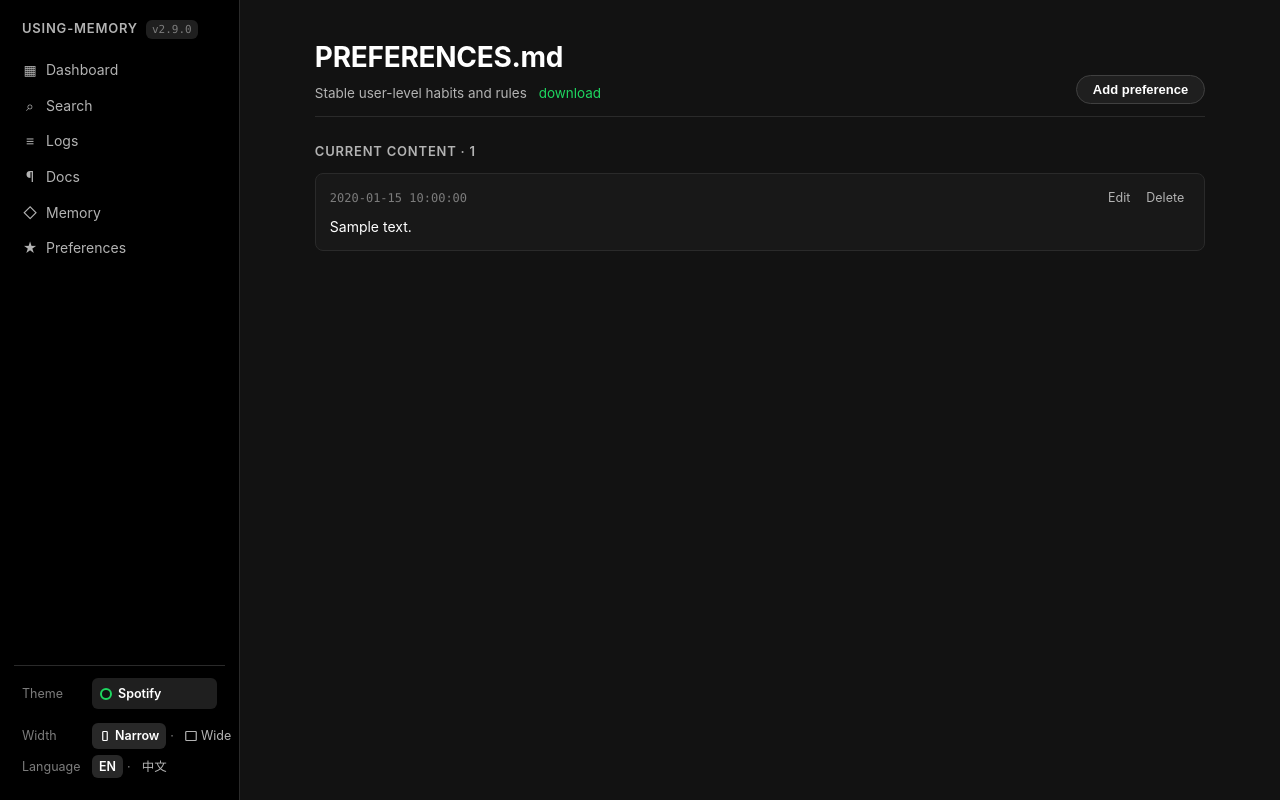
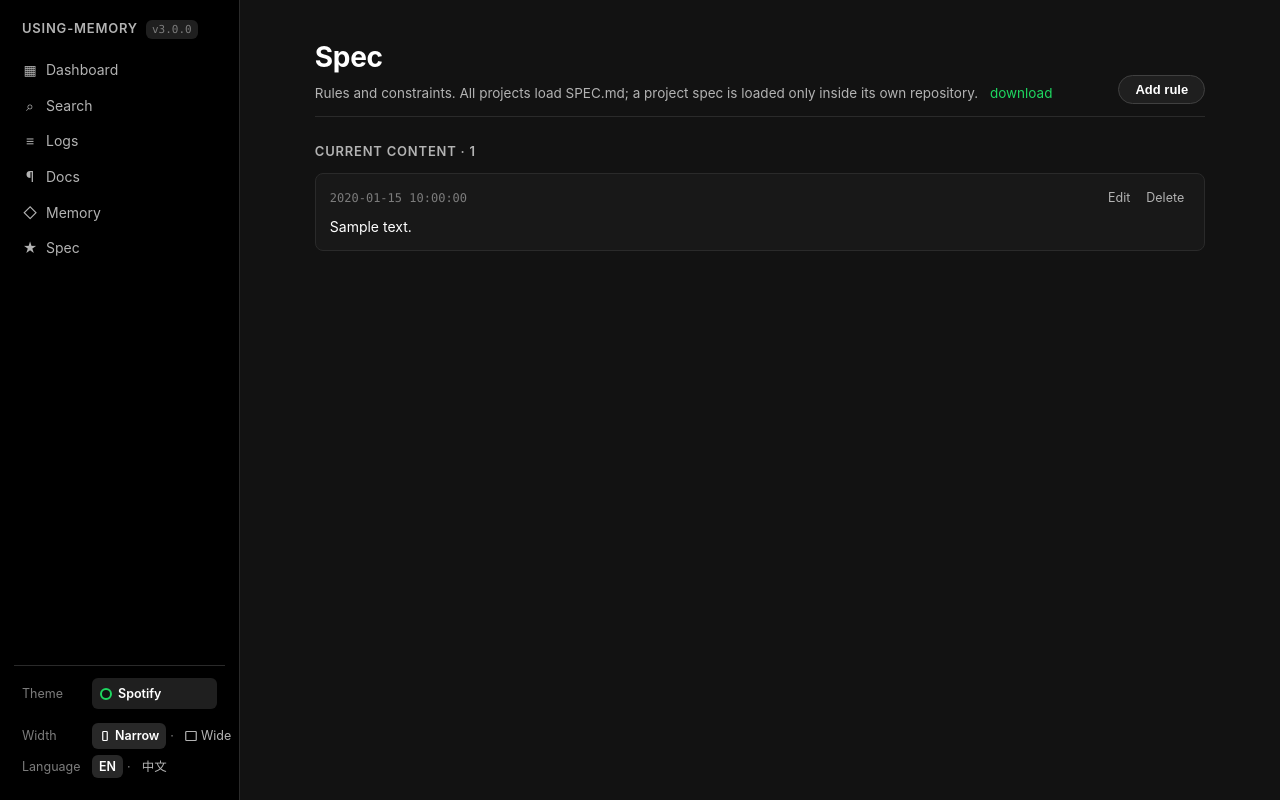
Before and after one commit to wayblink/using-memory, a FastAPI app: template web/src/memory_web/templates/preferences.html in a window 1280 px wide. Run offline with FastAPI, Linux system fonts and the light colour scheme; the template is opened without the code that fills it: most values are stand-ins (such as "Sample title", 1, 10 or a date in 2020); some libraries are stand-ins or nearby versions.

Commit message:
feat(web): SPEC page with a scope switcher, /preferences becomes a redirect
The web UI still showed a single PREFERENCES.md that no longer exists, so the
page rendered empty and every edit would have failed or created a stray file.

Routes:
- `/spec?scope=<global|repo>` is the canonical page. Scope tabs are built from
  `spec/*.md` on disk, so a scope appears when its file exists and disappears
  with it — no registry to drift.
- `/preferences` and `/preferences/download` now 301 to the new addresses, so
  existing bookmarks keep working.
- `/spec/download?scope=…` downloads the selected file.

Adapter:
- list_preference_entries / update_preference_line / delete_preference_line /
  write_preference all take `scope` and resolve it through `_spec_relative`,
  which validates the repo name. The page passes the active scope as a hidden
  field, so an edit cannot land in the wrong file.
- list_spec_scopes() enumerates global plus whatever `spec/*.md` exist.
- Unknown scope falls back to global rather than raising: a tab left open can
  submit a scope whose file was deleted meanwhile, and a 500 there is worse
  than showing the global list.

Copy: nav and page say "Spec" / "规则" instead of "Preferences" / "偏好"; the
page explains that SPEC.md applies to every project while a project spec is
loaded only inside its repo. Dashboard counts rules from SPEC.md.

Verified in a real server (uvicorn, headless Chrome): global shows 11 rules,
switching to dozo shows its 3, `/preferences` 301s to `/spec`, and the
download button serves the selected scope.

Tests: tests/test_memory_web_spec.py (9 cases) covers per-scope listing, scope
isolation on append/delete, tab rendering, unknown-scope fallback, the legacy
redirect, and that a file preamble is not offered as an editable rule.

183 Python tests pass; the one failure is the pre-existing date-fixture bug in
test_memory_web_pagination.py (#2181).

version 2.9.0 -> 3.0.0 (the web route change is a rename, kept compatible by
the 301, but the on-disk file it reads has changed name)

```diff
--- a/version.txt
+++ b/version.txt
@@ -1 +1 @@
-2.9.0
+3.0.0
--- a/web/src/memory_web/app.py
+++ b/web/src/memory_web/app.py
@@ -31,6 +31,7 @@ _NAMESPACE_SAFE_ROOTS = frozenset({
     "/docs",
     "/logs",
     "/memory",
+    "/spec",
     "/preferences",
     "/search",
 })
--- a/web/src/memory_web/routes/dashboard.py
+++ b/web/src/memory_web/routes/dashboard.py
@@ -34,8 +34,10 @@ def dashboard(request: Request) -> HTMLResponse:
     docs_txt = sum(1 for it in docs_items if it.get("ext") == "txt")
 
     # Preferences entry count: each line beginning with "- [" counts as an
-    # entry. PREFERENCES.md is append-only with this single-format shape.
-    prefs_text = adapter.read_text_file("PREFERENCES.md") or ""
+    # entry. Rules are append-only with this single-format shape; the count is
+    # global-scope only, because a project spec belongs to one repo and would
+    # make the dashboard number depend on which page you came from.
+    prefs_text = adapter.read_text_file("SPEC.md") or ""
     prefs_total = sum(1 for line in prefs_text.splitlines() if line.lstrip().startswith("- ["))
 
     # Distillation snapshot — read-only, cheap.
--- a/web/src/memory_web/routes/preferences.py
+++ b/web/src/memory_web/routes/preferences.py
@@ -10,65 +10,99 @@ from ..adapter import MemoryToolError
 
 router = APIRouter()
 
-
-def _redirect_with_error(exc: MemoryToolError) -> RedirectResponse:
-    qs = urlencode({"error": str(exc)})
-    return RedirectResponse(f"/preferences?{qs}", status_code=303)
+# `/preferences` was the page's address before rules were renamed to SPEC. Old
+# bookmarks and links keep working; the canonical route is now `/spec`.
+LEGACY_ROUTE = "/preferences"
+CANONICAL_ROUTE = "/spec"
 
 
-@router.get("/preferences", response_class=HTMLResponse, name="preferences")
-def preferences(request: Request, error: str | None = None) -> HTMLResponse:
+def _redirect_with_error(exc: MemoryToolError, scope: str = "global") -> RedirectResponse:
+    qs = urlencode({"error": str(exc), "scope": scope})
+    return RedirectResponse(f"{CANONICAL_ROUTE}?{qs}", status_code=303)
+
+
+def _safe_scope(raw: str | None, valid: list[str]) -> str:
+    """Fall back to global rather than 500 when a scope disappears.
+
+    A project file can be deleted between page load and form submit; treating
+    that as an error would surface as a crash for a stale tab.
+    """
+    if raw and raw in valid:
+        return raw
+    return "global"
+
+
+@router.get(CANONICAL_ROUTE, response_class=HTMLResponse, name="spec")
+def spec(request: Request, scope: str | None = None, error: str | None = None) -> HTMLResponse:
     adapter = request.state.adapter
     templates = request.app.state.templates
 
-    entries = adapter.list_preference_entries()
+    scopes = adapter.list_spec_scopes()
+    active = _safe_scope(scope, scopes)
+    entries = adapter.list_preference_entries(active)
     return templates.TemplateResponse(
         request,
         "preferences.html",
         {
-            "page": "preferences",
+            "page": "spec",
             "entries": entries,
             "missing": not entries,
             "today": date.today().isoformat(),
             "error": error,
+            "scopes": scopes,
+            "active_scope": active,
         },
     )
 
 
-@router.post("/preferences/append")
-def preferences_append(
+@router.get(LEGACY_ROUTE, response_class=HTMLResponse, include_in_schema=False)
+def preferences_legacy(request: Request, scope: str | None = None, error: str | None = None):
+    qs = urlencode({k: v for k, v in (("scope", scope), ("error", error)) if v})
+    target = f"{CANONICAL_ROUTE}?{qs}" if qs else CANONICAL_ROUTE
+    return RedirectResponse(target, status_code=301)
+
+
+@router.post(f"{CANONICAL_ROUTE}/append")
+def spec_append(
     request: Request,
     text: str = Form(...),
     when: str = Form(""),
+    scope: str = Form("global"),
 ):
     adapter = request.state.adapter
+    active = _safe_scope(scope, adapter.list_spec_scopes())
     try:
-        adapter.write_preference(when=(when or None), text=text)
+        adapter.write_preference(when=(when or None), text=text, scope=active)
     except MemoryToolError as exc:
-        return _redirect_with_error(exc)
-    return RedirectResponse("/preferences", status_code=303)
+        return _redirect_with_error(exc, active)
+    return RedirectResponse(f"{CANONICAL_ROUTE}?scope={active}", status_code=303)
 
 
-@router.post("/preferences/update/{line_no}")
-def preferences_update(
+@router.post(f"{CANONICAL_ROUTE}/update/{{line_no}}")
+def spec_update(
     line_no: int,
     request: Request,
     text: str = Form(...),
     when: str = Form(""),
+    scope: str = Form("global"),
 ):
     adapter = request.state.adapter
+    active = _safe_scope(scope, adapter.list_spec_scopes())
     try:
-        adapter.update_preference_line(line_no=line_no, when=when or None, text=text)
+        adapter.update_preference_line(
+            line_no=line_no, when=when or None, text=text, scope=active
+        )
     except MemoryToolError as exc:
-        return _redirect_with_error(exc)
-    return RedirectResponse("/preferences", status_code=303)
+        return _redirect_with_error(exc, active)
+    return RedirectResponse(f"{CANONICAL_ROUTE}?scope={active}", status_code=303)
 
 
-@router.post("/preferences/delete/{line_no}")
-def preferences_delete(line_no: int, request: Request):
+@router.post(f"{CANONICAL_ROUTE}/delete/{{line_no}}")
+def spec_delete(line_no: int, request: Request, scope: str = Form("global")):
     adapter = request.state.adapter
+    active = _safe_scope(scope, adapter.list_spec_scopes())
     try:
-        adapter.delete_preference_line(line_no=line_no)
+        adapter.delete_preference_line(line_no=line_no, scope=active)
     except MemoryToolError as exc:
-        return _redirect_with_error(exc)
-    return RedirectResponse("/preferences", status_code=303)
+        return _redirect_with_error(exc, active)
+    return RedirectResponse(f"{CANONICAL_ROUTE}?scope={active}", status_code=303)
--- a/web/src/memory_web/templates/base.html
+++ b/web/src/memory_web/templates/base.html
@@ -62,7 +62,7 @@
       <a href="/logs" class="{% if page == 'logs' %}active{% endif %}"><span class="icon">≡</span> {{ t('nav.logs') }}</a>
       <a href="/docs" class="{% if page == 'docs' %}active{% endif %}"><span class="icon">¶</span> {{ t('nav.docs') }}</a>
       <a href="/memory" class="{% if page == 'memory' %}active{% endif %}"><span class="icon">◇</span> {{ t('nav.memory') }}</a>
-      <a href="/preferences" class="{% if page == 'preferences' %}active{% endif %}"><span class="icon">★</span> {{ t('nav.preferences') }}</a>
+      <a href="/spec" class="{% if page == 'spec' %}active{% endif %}"><span class="icon">★</span> {{ t('nav.preferences') }}</a>
     </nav>
     <footer class="sidebar-footer">
       <div class="theme-switcher footer-control" aria-label="{{ t('theme.aria') }}">
--- a/web/src/memory_web/templates/preferences.html
+++ b/web/src/memory_web/templates/preferences.html
@@ -6,13 +6,24 @@
     <h1>{{ t('pref.title') }}</h1>
     <div class="sub">
       {{ t('pref.sub') }}
-      <a href="/preferences/download" style="margin-left:8px;">{{ t('common.download') }}</a>
+      <a href="/spec/download?scope={{ active_scope }}" style="margin-left:8px;">{{ t('common.download') }}</a>
     </div>
   </div>
   {% if ns_writable %}
   <button type="button" class="btn page-actions" data-open-modal="preference-add-dialog">{{ t('pref.add') }}</button>
   {% endif %}
 </header>
+
+{% if scopes and scopes|length > 1 %}
+<nav class="scope-tabs" aria-label="{{ t('spec.scope.label') }}">
+  {% for s in scopes %}
+    <a href="/spec?scope={{ s }}"
+       class="scope-tab{% if s == active_scope %} active{% endif %}">
+      {% if s == 'global' %}{{ t('spec.scope.global') }}{% else %}{{ s }}{% endif %}
+    </a>
+  {% endfor %}
+</nav>
+{% endif %}
 
 {% if error %}
   <div class="warning">{{ error }}</div>
@@ -24,7 +35,8 @@
     <h2 class="card-title" id="preference-add-title">{{ t('pref.form.title') }}</h2>
     <button type="button" class="modal-close" data-close-modal aria-label="{{ t('common.cancel') }}">&times;</button>
   </div>
-  <form class="entry-form" method="post" action="/preferences/append">
+  <form class="entry-form" method="post" action="/spec/append">
+    <input type="hidden" name="scope" value="{{ active_scope }}">
     <div class="row">
       <label>{{ t('memory.form.date') }}
         <input type="date" name="when" value="{{ today }}">
@@ -55,8 +67,9 @@
             <div class="entry-actions">
               {% if ns_writable %}
               <button type="button" class="link-btn" data-action="edit">{{ t('common.edit') }}</button>
-              <form method="post" action="/preferences/delete/{{ e.line_no }}" class="inline-form"
+              <form method="post" action="/spec/delete/{{ e.line_no }}" class="inline-form"
                     data-confirm="{{ t('common.delete.confirm') }}">
+                <input type="hidden" name="scope" value="{{ active_scope }}">
                 <button type="submit" class="link-btn danger">{{ t('common.delete') }}</button>
               </form>
               {% endif %}
@@ -65,7 +78,8 @@
           <div class="entry-card-text">{{ e.text }}</div>
         </div>
         {% if ns_writable %}
-        <form class="entry-card-edit entry-form" method="post" action="/preferences/update/{{ e.line_no }}" hidden>
+        <form class="entry-card-edit entry-form" method="post" action="/spec/update/{{ e.line_no }}" hidden>
+          <input type="hidden" name="scope" value="{{ active_scope }}">
           <div class="row">
             <label>{{ t('memory.form.date') }}
               <input type="date" name="when" value="{{ e.date }}" required>
```
Also changed, not shown: tests/test_memory_web_downloads.py (+9 -4 lines), tests/test_memory_web_spec.py (added, +150 -0 lines), web/src/memory_web/adapter.py (+46 -9 lines), web/src/memory_web/i18n.py (+24 -20 lines), web/src/memory_web/routes/downloads.py (+15 -6 lines), web/README.md.
